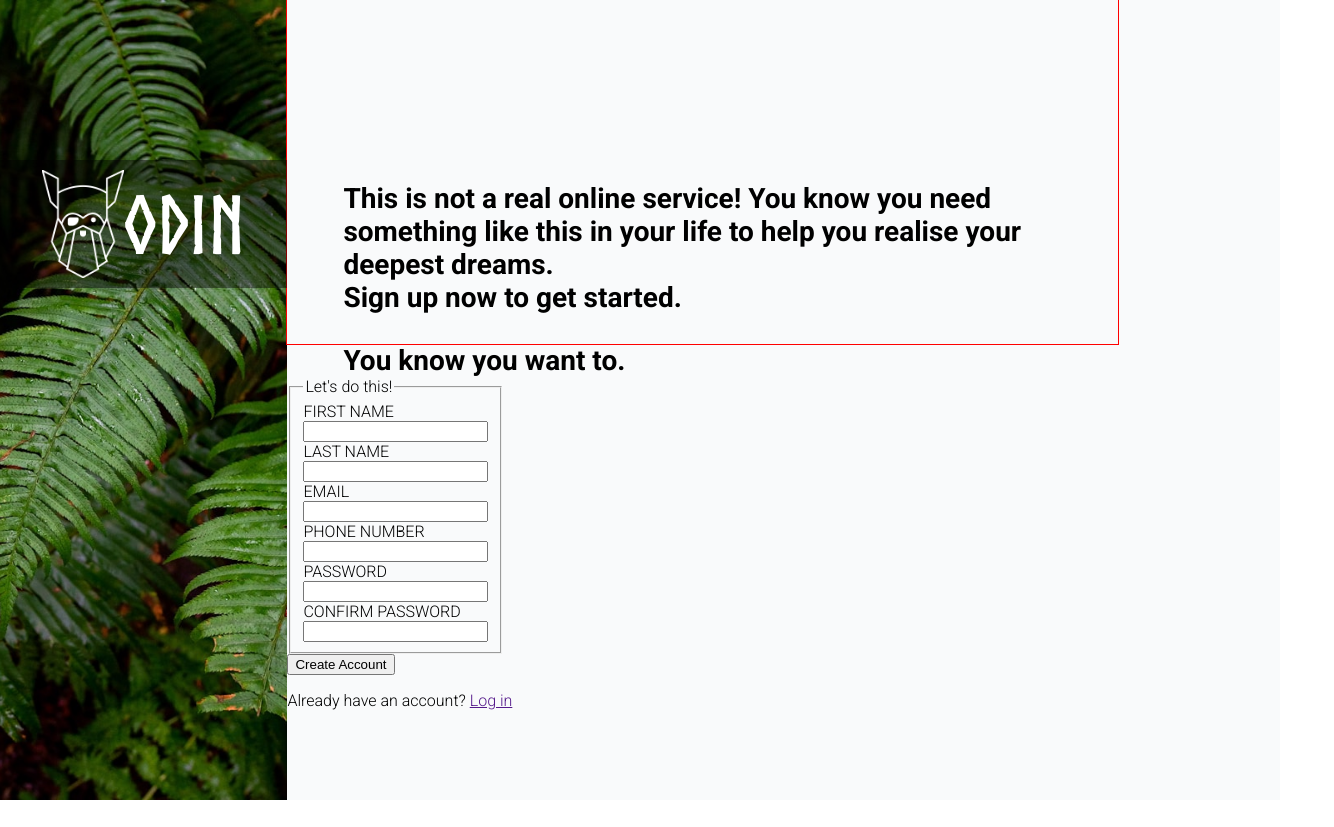
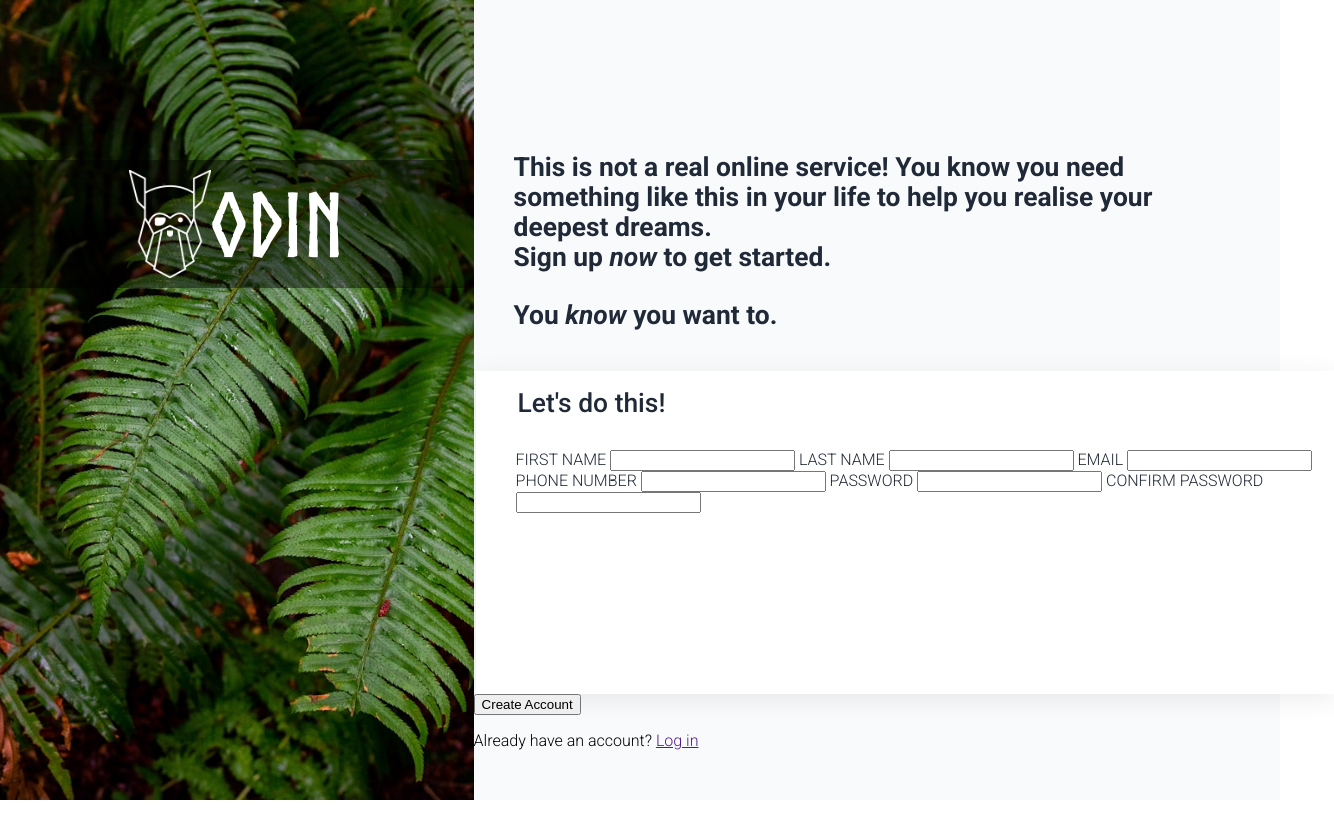
Before and after one commit to ya-hs/top-js-form, a plain HTML site: page index.html in a window 1280 px wide. Shown: the whole page, 1334 px wide, since content can reach past the window. Drawn offline with Linux system fonts and the light colour scheme.

Commit message:
:lipstick: Update styles

```diff
--- a/styles.css
+++ b/styles.css
@@ -19,6 +19,7 @@
      --input-blue: #3f6dda;
      --input-red: #c02c3f;
      --off-white: #f9fafb;
+     --text-bluegrey: #202937;
  }
 
  body {
@@ -43,7 +44,7 @@
      .title-container {
          background-color: hsla(0, 0%, 0%, 45%);
          width: 100%;
-         height: 8em;
+         height: 8rem;
          position: relative;
          top: 28%;
          transform: translateY(-50%);
@@ -55,7 +56,7 @@
 
          .title-text {
              font-family: norseBold, serif;
-             font-size: 5em;
+             font-size: 5.5rem;
              color: white;
              opacity: 100%;
          }
@@ -80,30 +81,58 @@
 
  main {
      background-color: var(--off-white);
-     width: calc(100%-37%);
+     width: 63%;
      height: 100vh;
      display: flex;
      flex-direction: column;
 
 
+
      .text-block {
          font-weight: 600;
-         font-size: 1.75em;
+         font-size: 1.65rem;
+         padding-left: 2.5rem;
+         color: var(--text-bluegrey);
+
+         .italics {
+             font-style: italic;
+         }
      }
 
      #top-text {
-         width: 75%;
-         padding: 6.5em 30px 30px 2em;
-         outline: red solid 1px;
+         width: 85%;
+         padding-top: 9.5rem;
          margin: 0;
      }
 
      #bottom-text {
-         padding: 0 0 0 2em;
-         margin: 0;
+         margin-top: 1.75rem;
+         /* margin-bottom: 2.5rem; */
      }
 
      #sign-up-form {
-         width: 200px;
+
+
+         fieldset {
+             width: 100%;
+             background-color: white;
+             box-shadow: 0px 5px 25px 0px rgba(0, 0, 0, 0.08);
+             height: 16.5rem;
+             border: none;
+             font-family: roboto, sans-serif;
+             padding-left: 2.5rem;
+             padding-top: 4rem;
+             color: var(--text-bluegrey);
+
+             legend {
+                 font-size: 1.65rem;
+                 font-weight: 500;
+                 position: relative;
+                 top: 2rem;
+             }
+         }
+
+
+
      }
  }
```
